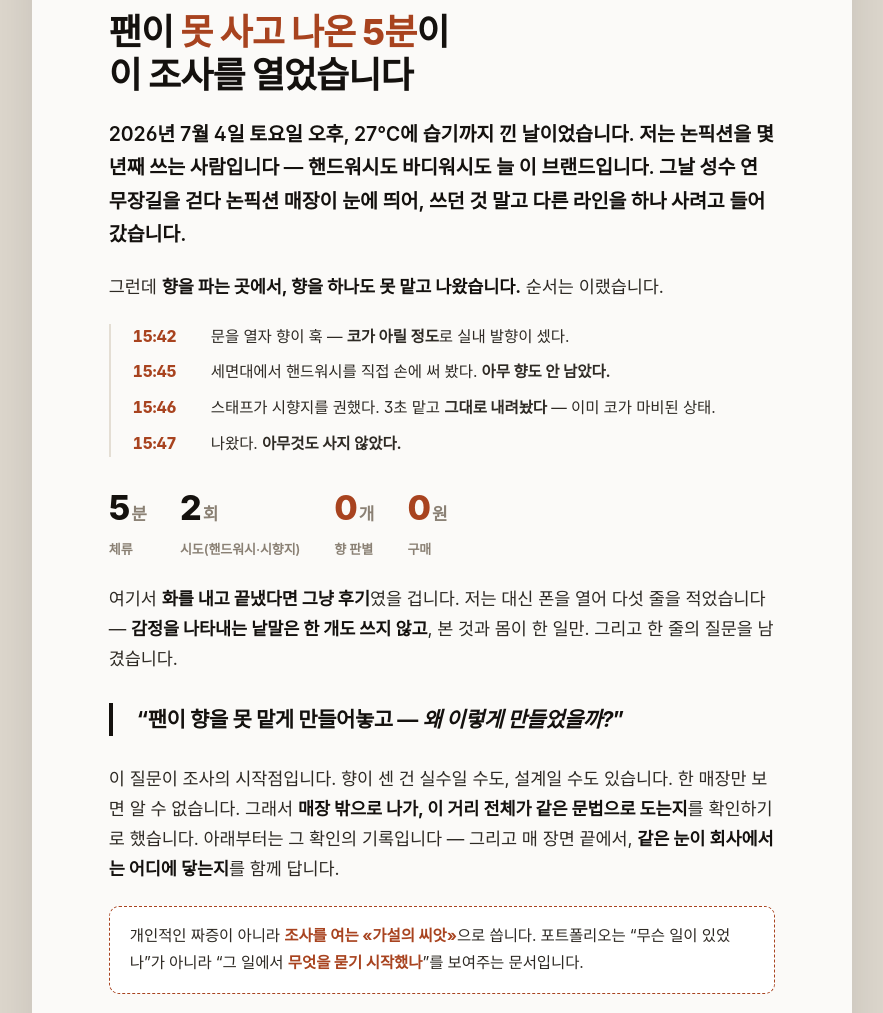
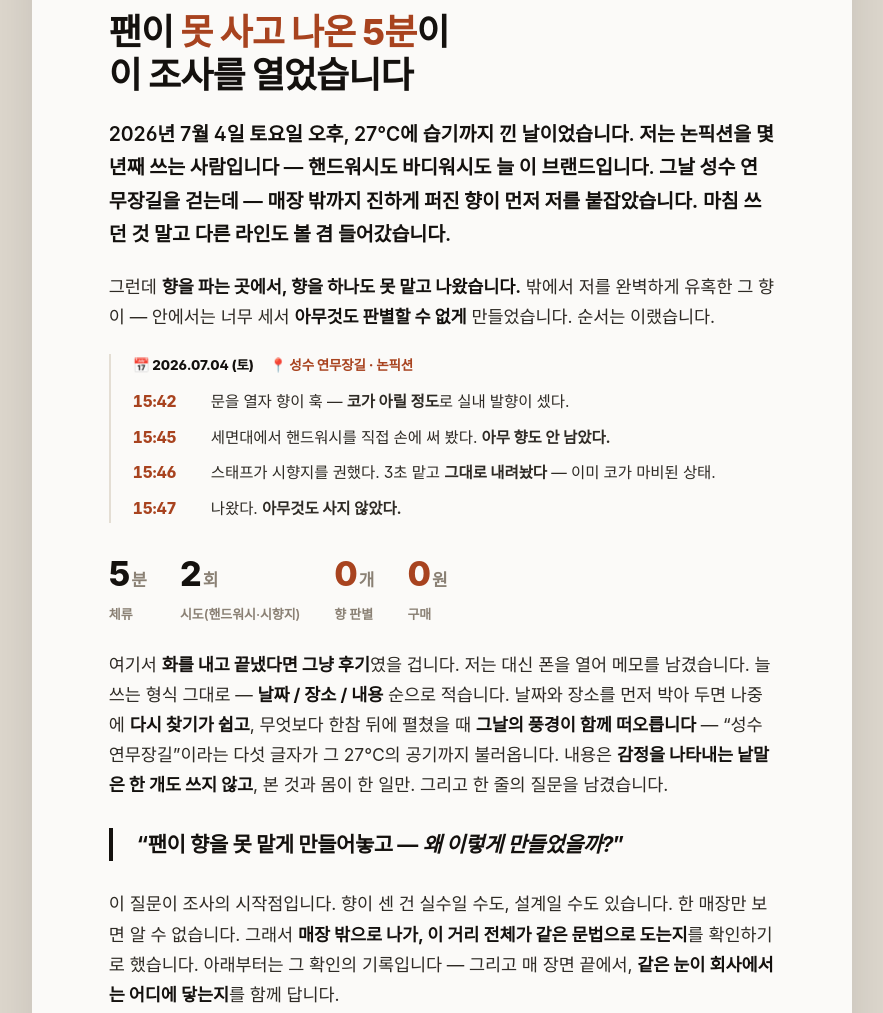
Before and after one commit to Toraclejin/mapo-lecture-decks-review, a plain HTML site: page 6_포트폴리오/02_성수역설계_포트폴리오.html in a window 1280 px wide. Shown: the part 1582-2595 px from the top of the page, without its empty margins (198-1081 px from the left). Drawn offline with Linux system fonts and the light colour scheme; a web font is replaced by a local one.

Commit message:
포폴 02 사실 교정 반영(향·CT 형식)

```diff
--- a/6_포트폴리오/02_성수역설계_포트폴리오.html
+++ b/6_포트폴리오/02_성수역설계_포트폴리오.html
@@ -188,12 +188,13 @@ p strong, li strong{ color:var(--ink); font-weight:750; }
     <h2>팬이 <em>못 사고 나온 5분</em>이<br>이 조사를 열었습니다</h2>
 
     <p class="lead">2026년 7월 4일 토요일 오후, 27℃에 습기까지 낀 날이었습니다. 저는 <strong>논픽션</strong>을
-      몇 년째 쓰는 사람입니다 — 핸드워시도 바디워시도 늘 이 브랜드입니다. 그날 성수 연무장길을 걷다
-      논픽션 매장이 눈에 띄어, 쓰던 것 말고 <strong>다른 라인을 하나 사려고</strong> 들어갔습니다.</p>
+      몇 년째 쓰는 사람입니다 — 핸드워시도 바디워시도 늘 이 브랜드입니다. 그날 성수 연무장길을 걷는데 —
+      <strong>매장 밖까지 진하게 퍼진 향이 먼저 저를 붙잡았습니다.</strong> 마침 쓰던 것 말고 <strong>다른 라인도 볼 겸</strong> 들어갔습니다.</p>
 
-    <p>그런데 <strong>향을 파는 곳에서, 향을 하나도 못 맡고 나왔습니다.</strong> 순서는 이랬습니다.</p>
+    <p>그런데 <strong>향을 파는 곳에서, 향을 하나도 못 맡고 나왔습니다.</strong> 밖에서 저를 완벽하게 유혹한 그 향이 — 안에서는 너무 세서 <strong>아무것도 판별할 수 없게</strong> 만들었습니다. 순서는 이랬습니다.</p>
 
     <div class="diary">
+      <div style="display:flex;flex-wrap:wrap;gap:6px 16px;margin-bottom:12px;font-size:13.5px;font-weight:800;color:var(--ink);letter-spacing:-.01em"><span>📅 2026.07.04 (토)</span><span style="color:var(--och)">📍 성수 연무장길 · 논픽션</span></div>
       <div class="d"><div class="t">15:42</div><div class="s">문을 열자 향이 훅 — <strong>코가 아릴 정도</strong>로 실내 발향이 셌다.</div></div>
       <div class="d"><div class="t">15:45</div><div class="s">세면대에서 핸드워시를 직접 손에 써 봤다. <strong>아무 향도 안 남았다.</strong></div></div>
       <div class="d"><div class="t">15:46</div><div class="s">스태프가 시향지를 권했다. 3초 맡고 <strong>그대로 내려놨다</strong> — 이미 코가 마비된 상태.</div></div>
@@ -207,9 +208,10 @@ p strong, li strong{ color:var(--ink); font-weight:750; }
       <div class="st zero"><div class="v">0<i>원</i></div><div class="l">구매</div></div>
     </div>
 
-    <p style="margin-top:24px">여기서 <strong>화를 내고 끝냈다면 그냥 후기</strong>였을 겁니다. 저는 대신 폰을 열어
-      다섯 줄을 적었습니다 — <strong>감정을 나타내는 낱말은 한 개도 쓰지 않고</strong>, 본 것과 몸이 한 일만.
-      그리고 한 줄의 질문을 남겼습니다.</p>
+    <p style="margin-top:24px">여기서 <strong>화를 내고 끝냈다면 그냥 후기</strong>였을 겁니다. 저는 대신 폰을 열어 메모를 남겼습니다. 늘 쓰는 형식 그대로 —
+      <strong>날짜 / 장소 / 내용</strong> 순으로 적습니다. 날짜와 장소를 먼저 박아 두면 나중에 <strong>다시 찾기가 쉽고</strong>,
+      무엇보다 한참 뒤에 펼쳤을 때 <strong>그날의 풍경이 함께 떠오릅니다</strong> — “성수 연무장길”이라는 다섯 글자가 그 27℃의 공기까지 불러옵니다.
+      내용은 <strong>감정을 나타내는 낱말은 한 개도 쓰지 않고</strong>, 본 것과 몸이 한 일만. 그리고 한 줄의 질문을 남겼습니다.</p>
 
     <p class="pull">“팬이 향을 못 맡게 만들어놓고 — <em>왜 이렇게 만들었을까?</em>”</p>
 
@@ -229,7 +231,7 @@ p strong, li strong{ color:var(--ink); font-weight:750; }
       둘을 갈라 두는 이유는 하나 — 누가 반박해 오면 <strong>어느 줄이 틀렸는지 정확히 짚을 수 있어야</strong> 하기 때문입니다.</p>
     <div class="infer">
       <div class="r"><div class="c hd saw">■ 본 것</div><div class="c hd guess">□ 그래서 추측한 것</div></div>
-      <div class="r"><div class="c saw">밖에서 시향지를 나눠준다</div><div class="c guess">지나가는 사람을 기준으로 삼는다</div></div>
+      <div class="r"><div class="c saw">매장 밖까지 향이 진하게 퍼진다</div><div class="c guess">지나가는 사람을 향으로 먼저 붙잡는다</div></div>
       <div class="r"><div class="c saw">입구부터 끝까지 향이 세다</div><div class="c guess">공간 전체가 하나의 무대다</div></div>
       <div class="r"><div class="c saw">스태프가 먼저 시향을 권한다</div><div class="c guess">응대에 절차가 짜여 있다</div></div>
       <div class="r"><div class="c saw">앉을 자리가 없다</div><div class="c guess">짧게 보고 나갈 손님을 전제한다</div></div>
@@ -295,7 +297,7 @@ p strong, li strong{ color:var(--ink); font-weight:750; }
       <div class="h"><div>백화점 장치</div><div>백화점 (수직)</div><div>성수 (수평)</div></div>
       <div class="r"><div class="lab">고객 거르기</div><div>층별 필터링</div><div>매장별 필터링</div></div>
       <div class="r"><div class="lab">안내</div><div>안내데스크</div><div>웨이팅 앱</div></div>
-      <div class="r"><div class="lab">유인</div><div>1층 시향 코너</div><div>거리의 시향지</div></div>
+      <div class="r"><div class="lab">유인</div><div>1층 시향 코너</div><div>거리까지 새어 나온 향</div></div>
       <div class="r"><div class="lab">접근 통제</div><div>발레파킹</div><div>차 없는 거리</div></div>
       <div class="r gap"><div class="lab">쉼</div><div>라운지 · 정원</div><div>없음 ← 한 칸만 끊깁니다</div></div>
     </div>
```
